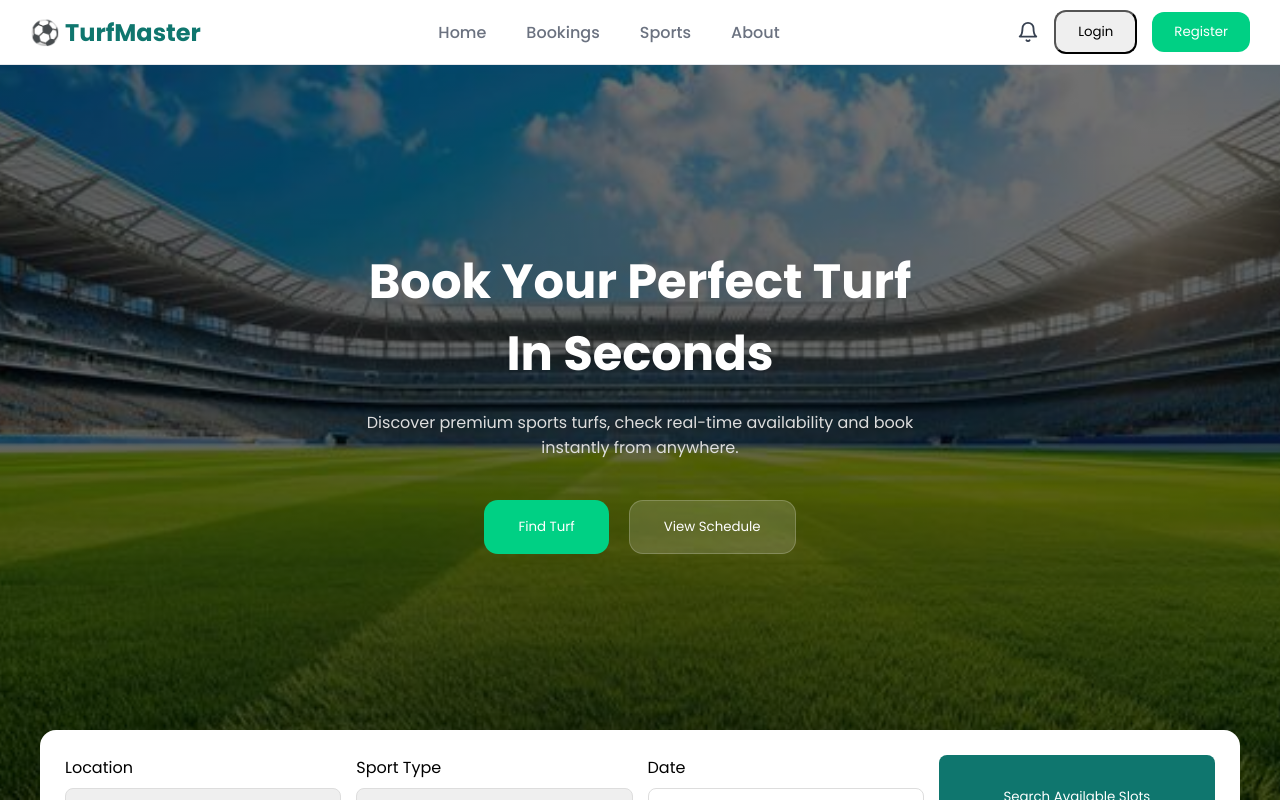
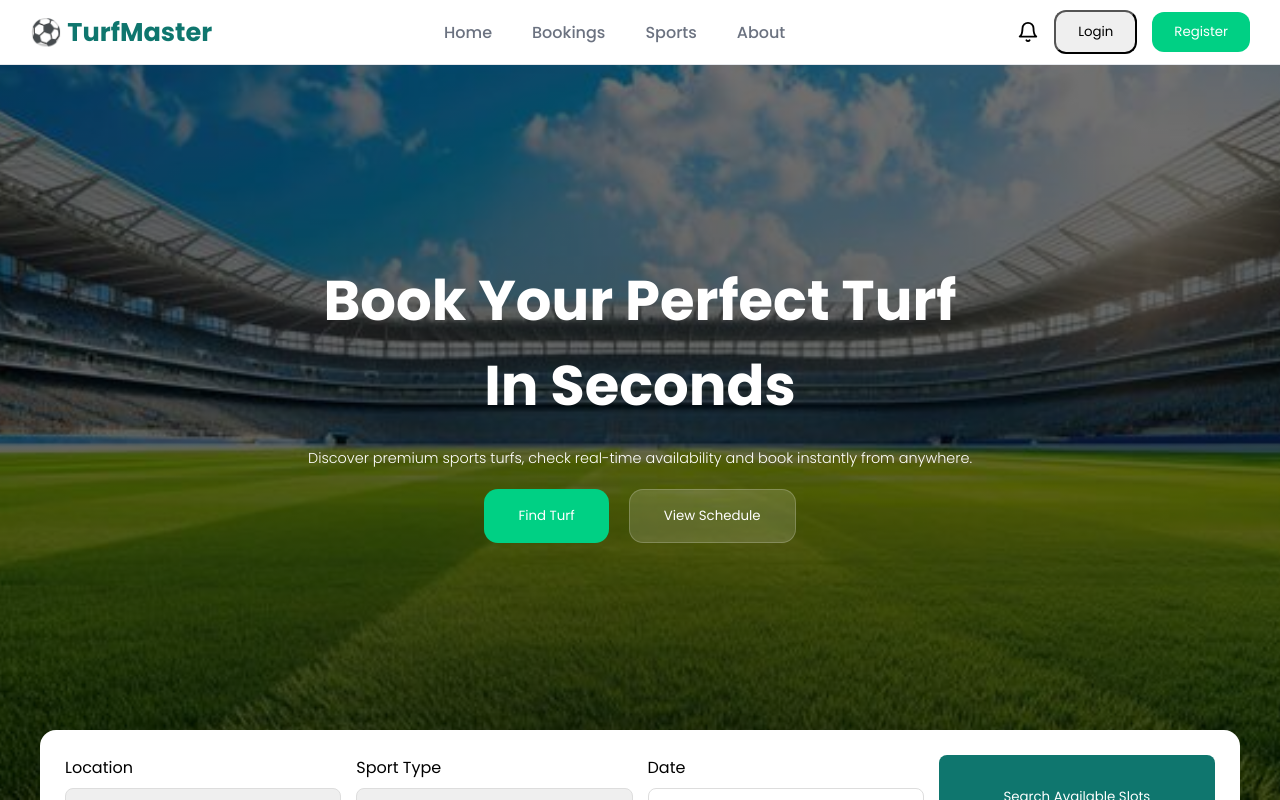
Before and after one commit to Harshada1105/turf-management-system, a React (Vite) app: page / in a window 1280 px wide. Built offline with nearby package versions, Linux system fonts and the light colour scheme.

Commit message:
Updated homepage

```diff
--- a/src/components/Hero/Hero.css
+++ b/src/components/Hero/Hero.css
@@ -22,24 +22,67 @@
 .hero-content{
   text-align:center;
   color:white;
+  animation:heroFadeUp 1.2s ease forwards;
+}
+
+@keyframes heroFadeUp{
+  from{
+    opacity:0;
+    transform:translateY(60px);
+  }
+
+  to{
+    opacity:1;
+    transform:translateY(0);
+  }
 }
 
 .hero-content h1{
-  font-size:3rem;
+  font-size:3.5rem;
+  font-weight:700;
   margin-bottom:20px;
 }
 
 .hero-content p{
-  max-width:600px;
-  margin:auto;
-  color:#ddd;
-  margin-bottom:40px;
+  font-size:0.9rem;
+  font-weight:lighter;
+  margin-bottom:20px;
+  opacity:0;
+  animation: fadeParagraph 1s ease forwards;
+  animation-delay:.5s;
+}
+
+@keyframes fadeParagraph{
+  from{
+    opacity:0;
+    transform:translateY(20px);
+  }
+
+  to{
+    opacity:1;
+    transform:translateY(0);
+  }
 }
 
 .hero-buttons{
   display:flex;
   justify-content:center;
   gap:20px;
+  opacity:0;
+  animation: buttonsShow 1s ease forwards;
+  animation-delay:1s;
+}
+
+@keyframes buttonsShow{
+  from{
+    opacity:0;
+    transform:scale(.8);
+  }
+
+  to{
+    opacity:1;
+    transform:scale(1);
+  }
 }
 
 .primary-btn{
@@ -58,6 +101,16 @@
   border-radius:14px;
 }
 
+.primary-btn,
+.secondary-btn{
+  transition:all .3s ease;
+}
+
+.primary-btn:hover,
+.secondary-btn:hover{
+  transform:translateY(-5px);
+}
+
 @media(max-width:768px){
 
   .hero-content h1{
--- a/src/components/Navbar/Navbar.css
+++ b/src/components/Navbar/Navbar.css
@@ -12,12 +12,26 @@
   border-bottom:1px solid #e5e7eb;
   z-index:1000;
   animation:slideDown .8s ease;
+  animation: navbarSlide 0.8s ease;
+  transition:all 0.3s ease;
+}
+
+.navbar.scrolled{
+  background:white;
+  box-shadow:0 5px 20px rgba(0,0,0,0.08);
 }
 
 .logo{
-  font-size:1.5rem;
+  font-size:1.6rem;
   font-weight:700;
   color:#0f766e;
+  cursor:pointer;
+  transition:0.4s;
+}
+
+.logo:hover{
+  transform:scale(1.08);
+  text-shadow:0 0 20px rgba(16,185,129,0.4);
 }
 
 .nav-links{
@@ -37,12 +51,18 @@
 .nav-links li::after{
   content:"";
   position:absolute;
-  left:0;
-  bottom:-5px;
+  left:50%;
+  bottom:-6px;
   width:0;
-  height:2px;
-  background:#00d084;
-  transition:.3s;
+  height:3px;
+  background:#10b981;
+  border-radius:20px;
+  transition:0.3s;
+  transform:translateX(-50%);
+}
+
+.nav-links li:hover{
+  color:#10b981;
 }
 
 .nav-links li:hover::after{
@@ -56,9 +76,23 @@
 }
 
 .bell-icon{
-  color:#374151;
   font-size:22px;
   cursor:pointer;
+  transition:0.3s;
+}
+
+.bell-icon:hover{
+  color:#10b981;
+  animation:ring 0.6s ease;
+}
+
+@keyframes ring{
+  0%{transform:rotate(0);}
+  20%{transform:rotate(15deg);}
+  40%{transform:rotate(-15deg);}
+  60%{transform:rotate(10deg);}
+  80%{transform:rotate(-10deg);}
+  100%{transform:rotate(0);}
 }
 
 .login-btn{
@@ -74,6 +108,17 @@
   padding:10px 22px;
   border-radius:12px;
   cursor:pointer;
+}
+
+.login-btn,
+.register-btn{
+  transition:all 0.3s ease;
+}
+
+.login-btn:hover,
+.register-btn:hover{
+  transform:translateY(-3px);
+  box-shadow:0 10px 25px rgba(16,185,129,0.25);
 }
 
 .mobile-menu-btn{
@@ -128,10 +173,14 @@
   from{
     opacity:0;
     transform:translateY(-30px);
+    opacity:0;
+    transform:translateY(-40px);
   }
 
   to{
     opacity:1;
     transform:translateY(0);
+    opacity:1;
+    transform:translateY(0);
   }
 }
--- a/src/components/Navbar/Navbar.jsx
+++ b/src/components/Navbar/Navbar.jsx
@@ -1,14 +1,27 @@
-import { useState } from "react";
+import { useState, useEffect } from "react";
 import { FiBell, FiMenu, FiX } from "react-icons/fi";
 import "./Navbar.css";
 
 function Navbar() {
+
   const [menuOpen, setMenuOpen] = useState(false);
+  const [scrolled, setScrolled] = useState(false);
+
+  useEffect(() => {
+    const handleScroll = () => {
+      setScrolled(window.scrollY > 20);
+    };
+
+    window.addEventListener("scroll", handleScroll);
+
+    return () => {
+      window.removeEventListener("scroll", handleScroll);
+    };
+  }, []);
 
   return (
     <>
-      <nav className="navbar">
-
+      <nav className={`navbar ${scrolled ? "scrolled" : ""}`}>
         <div className="mobile-menu-btn">
           {menuOpen ? (
             <FiX onClick={() => setMenuOpen(false)} />
@@ -33,7 +46,6 @@ function Navbar() {
           <button className="login-btn">Login</button>
           <button className="register-btn">Register</button>
         </div>
-
       </nav>
 
       <div className={`mobile-menu ${menuOpen ? "show" : ""}`}>
```
